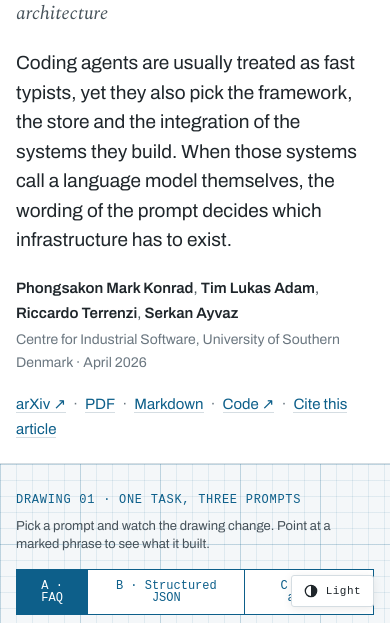
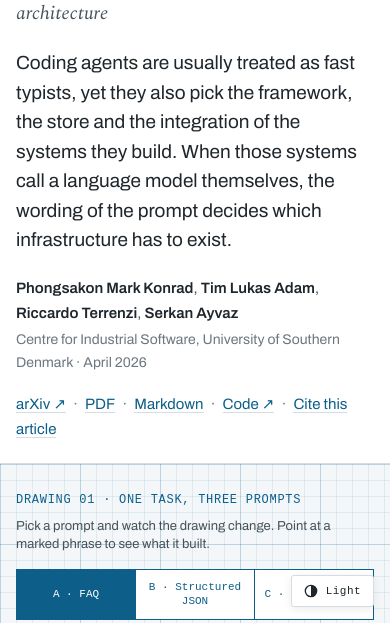
Before and after one commit to aiml-sdu/architecture-without-architects-page, a plain HTML site: page index.html in a window 390 px wide. Shown: the part 221-844 px from the top of the page. Drawn offline with nearby package versions, Linux system fonts and the light colour scheme; a web font is replaced by a local one.

Commit message:
Fit prompt tabs on phones

```diff
--- a/index.html
+++ b/index.html
@@ -252,7 +252,8 @@ footer{border-top:1px solid var(--rule);margin-top:40px;padding:22px 0 80px;font
   .surface svg{max-width:220px;margin:0 auto}
   .layers{grid-template-columns:1fr 1.2fr 1fr;gap:6px}
   .lbox,.lbtn{font-size:11.5px;padding:7px 5px}
-  .tabs button{padding:10px 10px}
+  .tabs{width:100%}
+  .tabs button{flex:1 1 0;padding:10px 4px;font-size:11px;line-height:1.3}
 }
 @media (prefers-reduced-motion:reduce){*{transition:none!important;animation:none!important}}
 </style>
```
